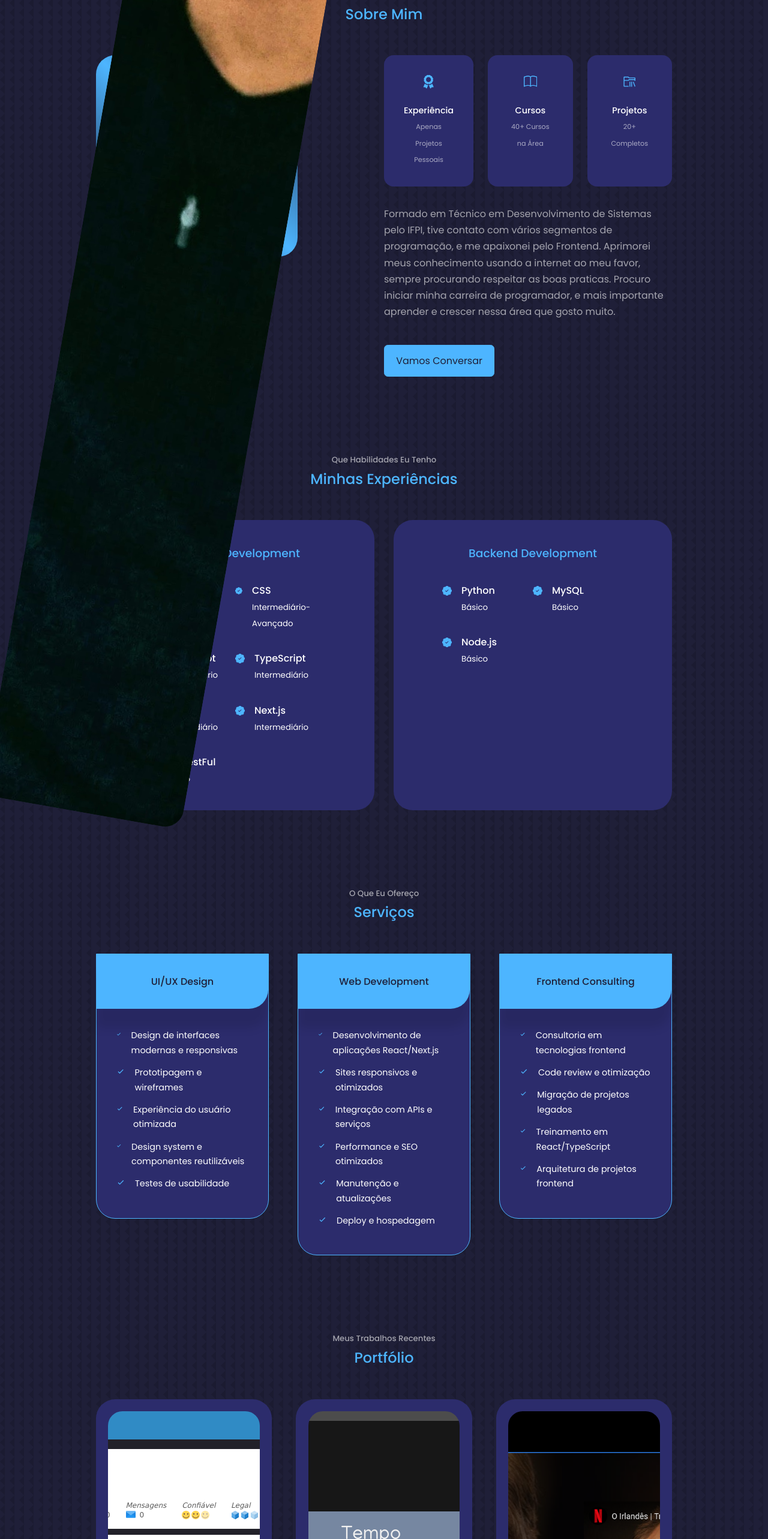
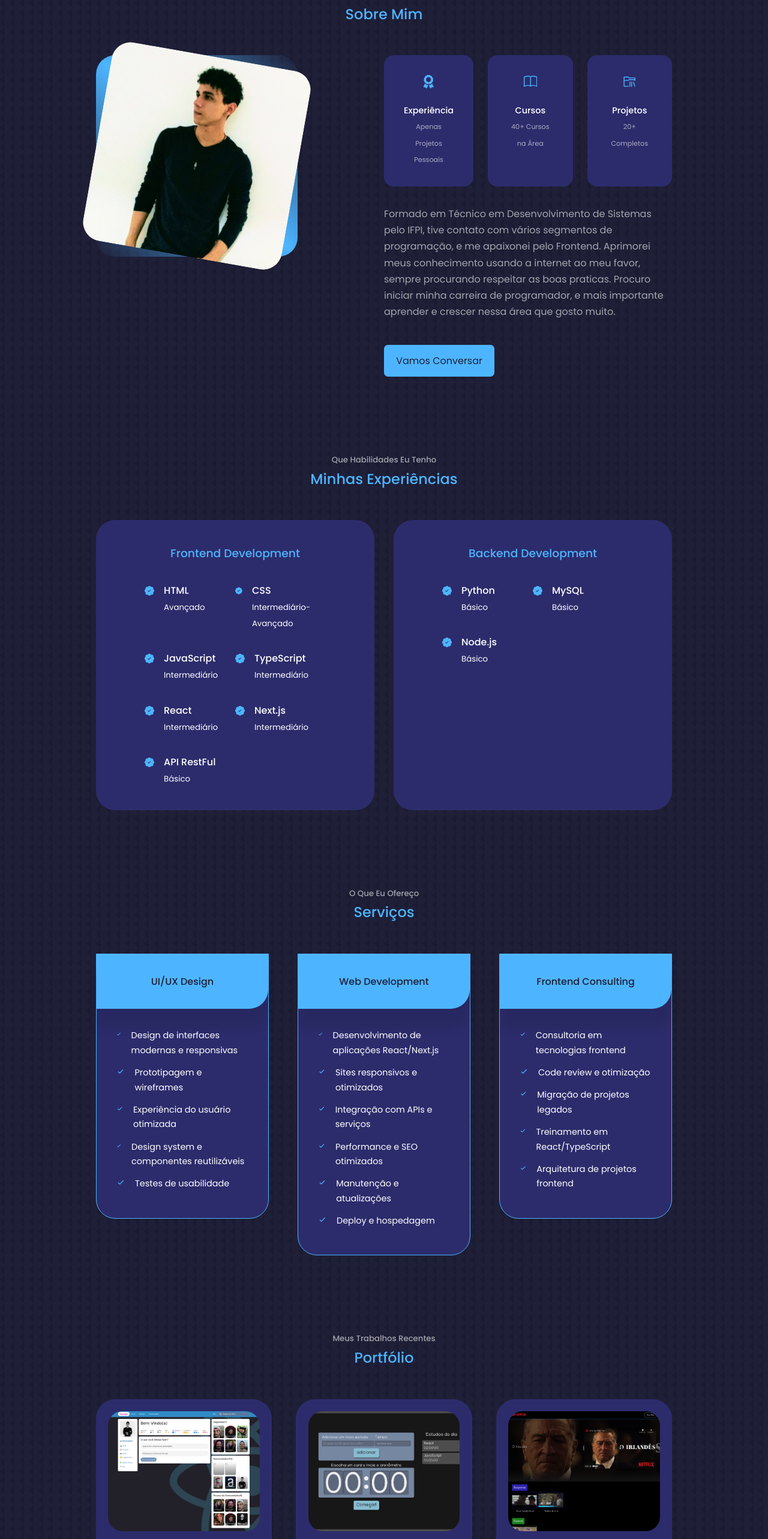
Before and after one commit to robsongdev/portfolio-website, a Next.js app: page / in a window 1280 px wide. Shown: the part 947-3513 px from the top of the page at 60% size. Built offline with nearby package versions, Linux system fonts and the light colour scheme.

Commit message:
ajustes nas imagens do projeto

```diff
--- a/src/components/about/About.tsx
+++ b/src/components/about/About.tsx
@@ -46,7 +46,12 @@ const About: React.FC = () => {
       <div className="container about__container">
         <div className="about__me">
           <div className="about__me-image">
-            <Image src={ME} alt="Robson Gabriel - About" />
+            <Image
+              src={ME}
+              alt="Robson Gabriel - About"
+              fill
+              style={{ objectFit: 'cover' }}
+            />
           </div>
         </div>
         {/* =====================CARDS ABOUT ======================= */}
--- a/src/components/about/about.css
+++ b/src/components/about/about.css
@@ -14,10 +14,20 @@
 }
 
 .about__me-image {
+    width: 100%;
+    height: 100%;
     border-radius: 2rem;
     overflow: hidden;
     transform: rotate(10deg);
     transition: var(--transition);
+    position: relative;
+}
+
+.about__me-image img {
+    width: 100% !important;
+    height: 100% !important;
+    object-fit: cover;
+    position: relative !important;
 }
 
 .about__me-image:hover {
--- a/src/components/portfolio/Portfolio.tsx
+++ b/src/components/portfolio/Portfolio.tsx
@@ -24,7 +24,12 @@ interface PortfolioItemProps {
 const PortfolioItemComponent: React.FC<PortfolioItemProps> = ({ item }) => (
   <article className="portfolio__item">
     <div className="portfolio__item-image">
-      <Image src={item.image} alt={item.title} />
+      <Image
+        src={item.image}
+        alt={item.title}
+        fill
+        style={{ objectFit: 'cover' }}
+      />
     </div>
     <h3>{item.title}</h3>
     <div className="portfolio__item-cta">
--- a/src/components/portfolio/portfolio.css
+++ b/src/components/portfolio/portfolio.css
@@ -18,8 +18,18 @@
 }
 
 .portfolio__item-image {
+    width: 100%;
+    height: 200px;
     border-radius: 1.5rem;
     overflow: hidden;
+    position: relative;
+}
+
+.portfolio__item-image img {
+    width: 100% !important;
+    height: 100% !important;
+    object-fit: cover;
+    position: relative !important;
 }
 
 .portfolio__item h3 {
```
Also changed, not shown: 2 other files (tests, documents, lock files or other folders).
